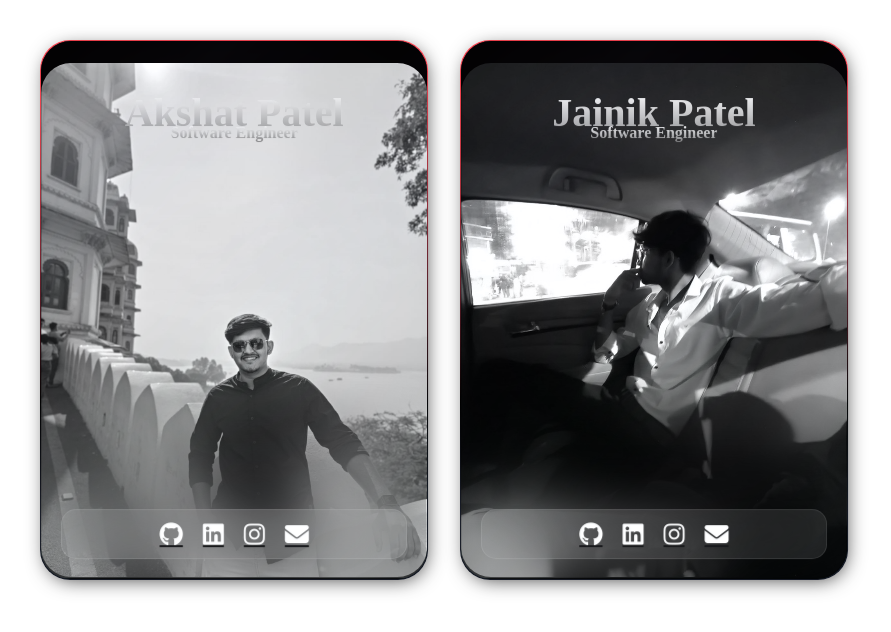
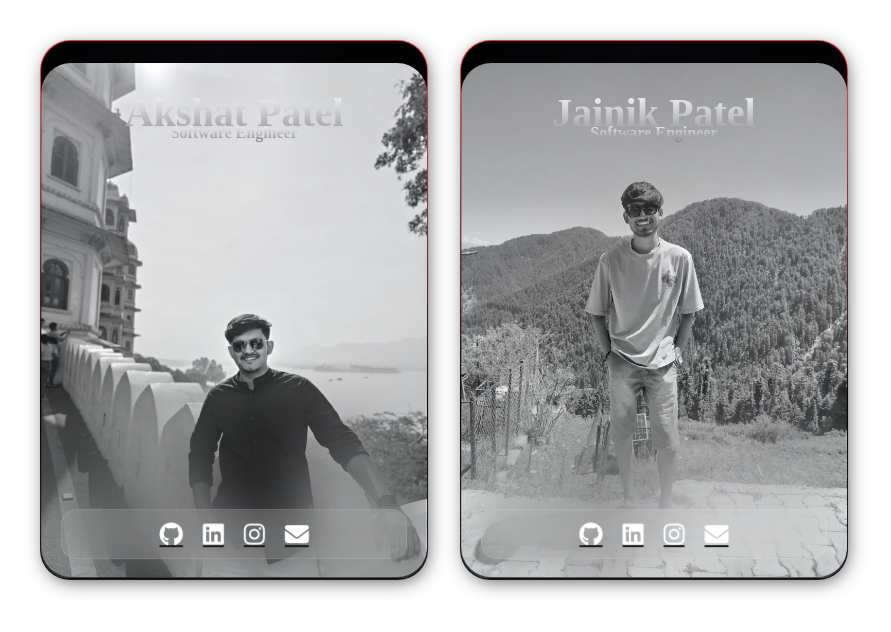
Before and after one commit to jainikptl/Doom-s-world, a plain HTML site: page aboutUs/aboutusCard.html in a window 1280 px wide. Shown: the whole page, without its empty margins (196-1087 px from the left). Drawn offline with Linux system fonts and the light colour scheme.

Commit message:
my image changed

```diff
--- a/aboutUs/aboutusCard.html
+++ b/aboutUs/aboutusCard.html
@@ -56,7 +56,7 @@
             <div class="pc-glare"></div>
 
             <div class="pc-content pc-avatar-content">
-              <img class="avatar" src="../assets/Jainik_image.jpeg" alt="User avatar" />
+              <img class="avatar" src="../assets/Jainik_fimage.jpeg" alt="User avatar" />
               <div class="pc-user-info" style="justify-content: center;">
                 <div class="pc-social-icons" style="display: flex; gap: 20px;">
                   <a href="https://github.com/jainikptl" target="_blank" aria-label="GitHub">
```
Also changed, not shown: assets/Jainik_fimage.jpeg (added).
